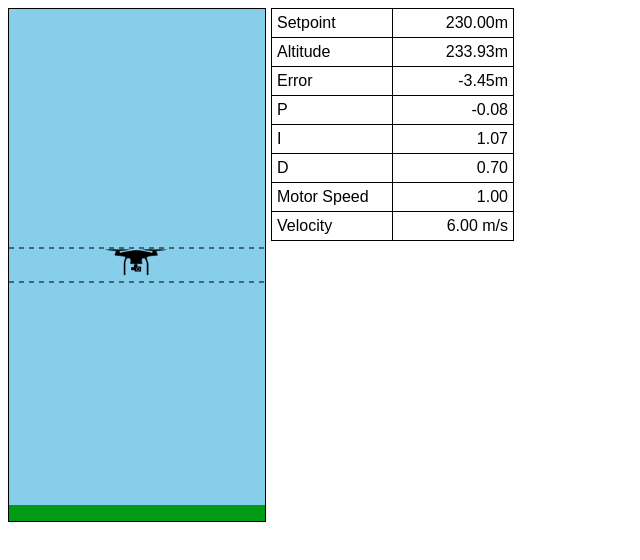
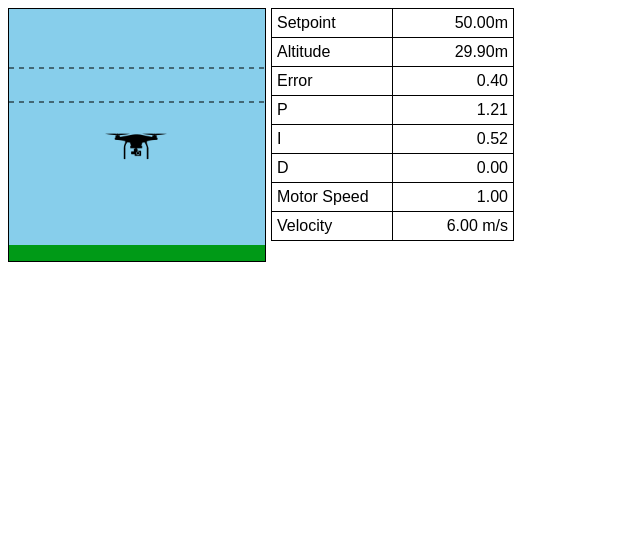
Before and after one commit to teamelite48/pid-simulation, a plain HTML site: page index.html in a window 1280 px wide. Shown: the whole page, without its empty margins (0-640 px from the left). Drawn offline with Linux system fonts and the light colour scheme.

Commit message:
Tune PID

```diff
--- a/canvas.js
+++ b/canvas.js
@@ -21,24 +21,24 @@ class Canvas {
 
 	draw(obj) {
 
-		this.ctx.drawImage(this.droneImg, 95, obj.yPos * -1 + 455, 64, 64);
+		this.ctx.drawImage(this.droneImg, 95, obj.yPos * -3 + 195, 64, 64);
 
 	}
 
 	drawLandscape() {
 		this.ctx.beginPath();
 		this.ctx.fillStyle = '#009A17';
-		this.ctx.fillRect(0, 496, 256, 16);
+		this.ctx.fillRect(0, 236, 256, 16);
 		this.ctx.stroke();
 
 		this.ctx.beginPath();
 		this.ctx.fillStyle = 'SkyBlue';
-		this.ctx.fillRect(0, 0, 256, 496)
+		this.ctx.fillRect(0, 0, 256, 236)
 	}
 
 	drawGoal() {
 		const goalWidth = 34;
-		const topOfGoal = 239;
+		const topOfGoal = 59;
 		const bottomOfGoal = topOfGoal + goalWidth;
 
 		this.ctx.beginPath();
--- a/index.html
+++ b/index.html
@@ -32,7 +32,7 @@
 			<table>
 				<tr>
 					<td>Setpoint</td>
-					<td>230.00m</td>
+					<td id="setpoint"></td>
 				</tr>
 				<tr>
 					<td>Altitude</td>
--- a/pid-controller.js
+++ b/pid-controller.js
@@ -1,7 +1,9 @@
 class PIDController {
-	kP = 5;
-	kI = 0.00002;
-	kD = 1.4;
+	timer = new Timer();
+
+	kP = 3;
+	kI = 0.15;
+	kD = 0;
 
 	error = 0;
 	prevError = 0;
@@ -13,11 +15,12 @@ class PIDController {
 	constructor() {}
 
 	calculate(measurement, setpoint) {
-		this.error = setpoint - measurement;
+		const elapsedTime = this.timer.nextTimestep();
+		this.error = (setpoint - measurement)/setpoint;
 
-		this.p = this.kP * (this.error/ setpoint);
-		this.i += this.kI * this.error;
-		this.d = this.kD * (this.error - this.prevError);
+		this.p = this.kP * this.error;
+		this.i += this.kI * (this.error * elapsedTime);
+		this.d = this.kD * ((this.error - this.prevError)/elapsedTime);
 
 		this.prevError = this.error;
 
--- a/pid-simulation.js
+++ b/pid-simulation.js
@@ -1,11 +1,10 @@
-var canvas = new Canvas(256, 512);
+var canvas = new Canvas(256, 252);
 var timer = new Timer();
-var pixelsPerMeter = 10;
-var fps = 120;
+var fps = 60;
 
 var pid = new PIDController();
 var drone = new Drone();
-var setpoint = 230;
+var setpoint = 50;
 
 setInterval(simulation, 1000/fps);
 
@@ -21,7 +20,7 @@ function simulation() {
 function updatePosition() {
 	var timestep = timer.nextTimestep();
 
-	drone.yPos += (drone.yVel - 9.8) * timestep * pixelsPerMeter;
+	drone.yPos += (drone.yVel - 9.8) * timestep;
 
 	if (drone.yPos <= 0) {
 		drone.yPos = 0;
@@ -34,8 +33,9 @@ function draw() {
 }
 
 function updateTelemetry() {
+	document.getElementById("setpoint").innerText = `${setpoint.toFixed(2)}m`
 	document.getElementById("altitude").innerText = `${drone.yPos.toFixed(2)}m`
-	document.getElementById("error").innerText = `${pid.error.toFixed(2)}m`;
+	document.getElementById("error").innerText = `${pid.error.toFixed(2)}`;
 	document.getElementById("p").innerText = `${pid.p.toFixed(2)}`;
 	document.getElementById("i").innerText = `${pid.i.toFixed(2)}`;
 	document.getElementById("d").innerText = `${pid.d.toFixed(2)}`;
```
